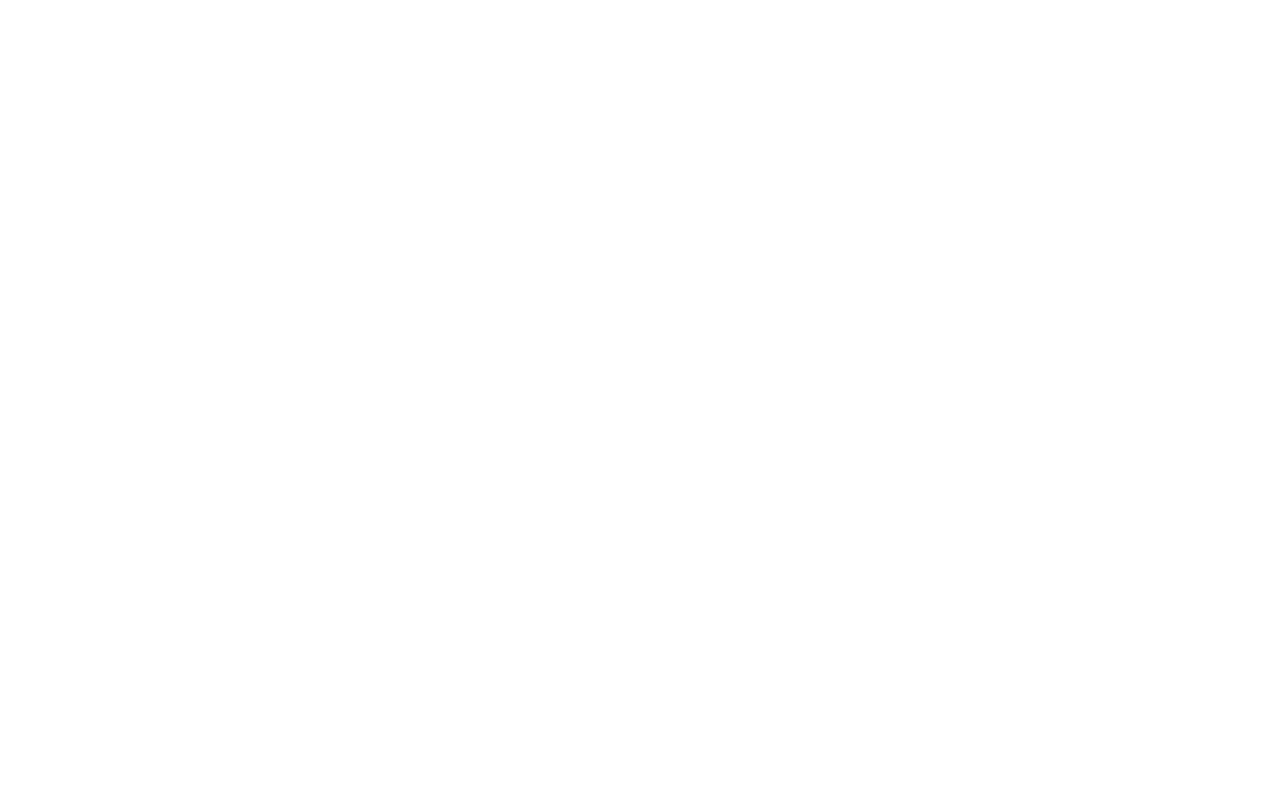
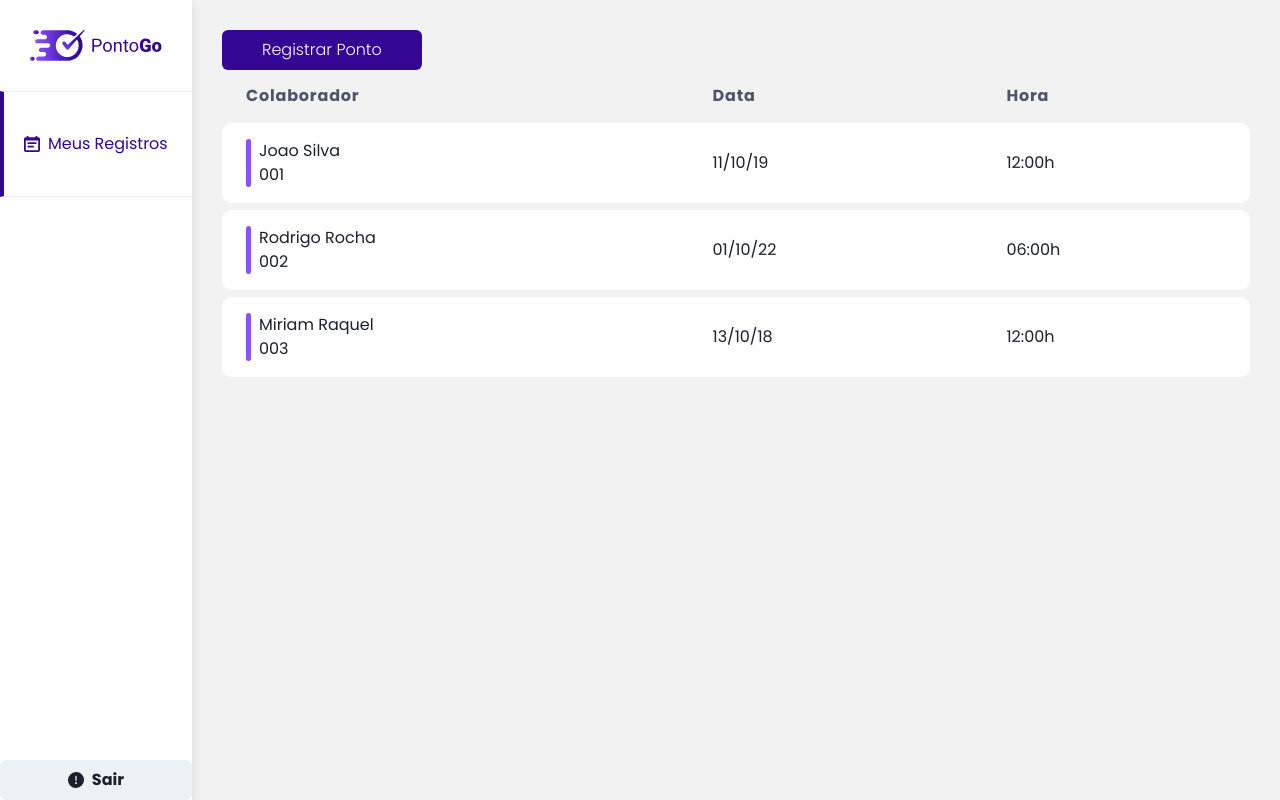
Before and after one commit to rodrocha444/brainny-project, a React (Vite) app: page /meus-registros in a window 1280 px wide. Before the commit this address had no page. Built offline with nearby package versions, Linux system fonts and the light colour scheme.

Commit message:
✨ Last updates in main structure

```diff
--- a/src/Router.tsx
+++ b/src/Router.tsx
@@ -1,5 +1,5 @@
 import { BrowserRouter, Routes, Route } from 'react-router-dom'
-import { Dashboard } from './pages/DashBoard'
+import { System } from './pages/System'
 import { LandingPage } from './pages/LandingPage'
 import { Login } from './pages/Login'
 
@@ -9,8 +9,9 @@
       <Routes>
         <Route path='/' element={<LandingPage />} />
         <Route path='/login' element={<Login />} />
-        <Route path='/dashboard' element={<Dashboard />} />
+        <Route path='/dashboard' element={<System userType='admin' />} />
+        <Route path='/meus-registros' element={<System userType='colaborador' />} />
       </Routes>
-    </BrowserRouter>
+    </BrowserRouter >
   )
 }
--- a/src/components/organisms/Sidebar.tsx
+++ b/src/components/organisms/Sidebar.tsx
@@ -3,8 +3,17 @@
 import { defaultTheme } from "../../styles/defaultTheme";
 import { pxToRem } from "../../utils/operations";
 import LogoColor from '../../assets/logo-color.svg';
+import { ReactNode } from "react";
 
-export function Sidebar() {
+export type Option = {
+  description: string
+  icon: ReactNode
+}
+
+interface SidebarProps {
+  options: Option[]
+}
+export function Sidebar(props: SidebarProps) {
   return (
     <Flex
       w='15%'
@@ -17,8 +26,8 @@
     >
       <Box>
         <Image src={LogoColor} alt='Logotipo do PontoGo' p={pxToRem(30)} />
-        <HStack
-          justify='center'
+        {
+          props.options.map(option => <HStack
             borderY='1px solid rgba(0, 0, 0, 0.08)'
             borderLeft='4px solid #330693'
             px={pxToRem(20)}
@@ -32,9 +41,10 @@
               }
             }
           >
-          <EditIcon />
-          <Text>Dashboard</Text>
-        </HStack>
+            {option.icon}
+            <Text>{option.description}</Text>
+          </HStack>)
+        }
       </Box>
       <Button leftIcon={<WarningIcon />} textAlign='left'>
         Sair
--- /dev/null
+++ b/src/components/templates/Dashboard.tsx
@@ -0,0 +1,39 @@
+import { Box, Flex } from "@chakra-ui/react";
+
+import { pxToRem } from "../../utils/operations";
+import { Option, Sidebar } from "../organisms/Sidebar";
+import { Table } from "../molecules/Table";
+import { RegisterButton } from "../molecules/RegisterButton";
+import { CalendarIcon, EditIcon } from "@chakra-ui/icons";
+
+const optionsColaborador: Option[] = [
+  {
+    description: 'Meus Registros',
+    icon: <CalendarIcon />
+  },
+]
+const optionsAdmin: Option[] = [
+  {
+    description: 'Dashboard',
+    icon: <EditIcon />
+  },
+]
+interface DashboardProps {
+  userType: 'admin' | 'colaborador'
+}
+export function Dashboard(props: DashboardProps) {
+  return (
+    <Flex h='100vh'>
+      <Sidebar options={
+        props.userType === 'colaborador' ? optionsColaborador : optionsAdmin
+      } />
+
+      <Box flex='1' bg='#F2F2F2' p={pxToRem(30)}>
+        {props.userType === 'colaborador' &&
+          <RegisterButton />
+        }
+        <Table />
+      </Box>
+    </Flex >
+  )
+}
--- a/src/components/templates/DashboardTemplate.tsx
+++ /dev/null
@@ -1,19 +0,0 @@
-import { Box, Flex } from "@chakra-ui/react";
-
-import { pxToRem } from "../../utils/operations";
-import { Sidebar } from "../organisms/Sidebar";
-import { Table } from "../molecules/Table";
-import { RegisterButton } from "../molecules/RegisterButton";
-
-export function DashboardTemplate() {
-  return (
-    <Flex h='100vh'>
-      <Sidebar />
-
-      <Box flex='1' bg='#F2F2F2' p={pxToRem(30)}>
-        <RegisterButton />
-        <Table />
-      </Box>
-    </Flex >
-  )
-}
--- a/src/pages/DashBoard.tsx
+++ /dev/null
@@ -1,12 +0,0 @@
-import { EditIcon, WarningIcon } from "@chakra-ui/icons";
-import { Box, Button, Flex, HStack, Image, Table, TableCaption, TableContainer, Tbody, Td, Text, Tfoot, Th, Thead, Tr, VStack } from "@chakra-ui/react";
-import LogoColor from '../assets/logo-color.svg';
-import { DashboardTemplate } from "../components/templates/DashboardTemplate";
-import { defaultTheme } from "../styles/defaultTheme";
-import { pxToRem } from "../utils/operations";
-
-export function Dashboard() {
-  return (
-    <DashboardTemplate />
-  )
-}
--- /dev/null
+++ b/src/pages/System.tsx
@@ -0,0 +1,10 @@
+import { Dashboard } from "../components/templates/Dashboard";
+
+interface SystemProps {
+  userType: 'admin' | 'colaborador'
+}
+export function System(props: SystemProps) {
+  return (
+    <Dashboard userType={props.userType} />
+  )
+}
```
Also changed, not shown: src/App.tsx (deleted, +0 -7 lines). Lines whose indentation alone changed are shown as unchanged.
